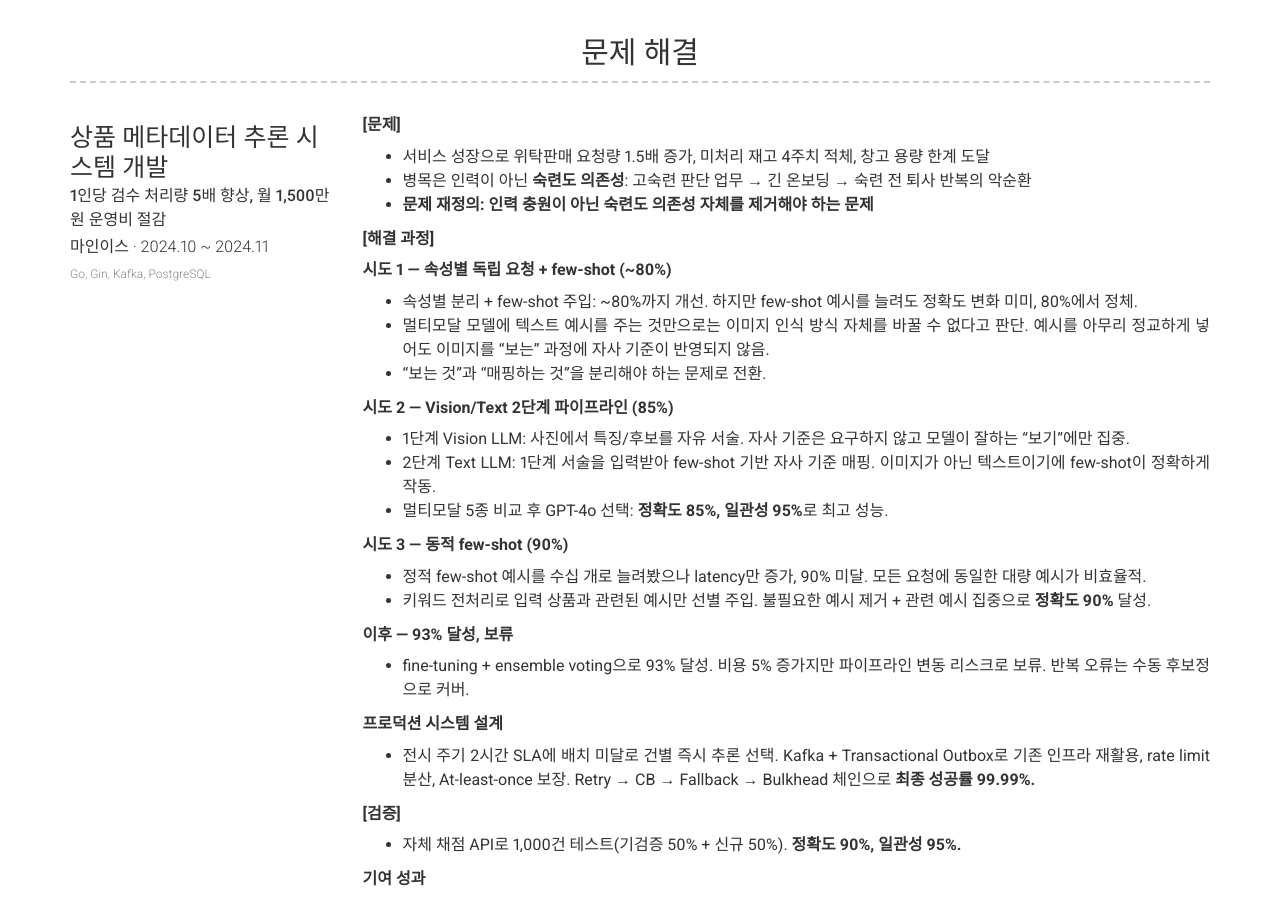
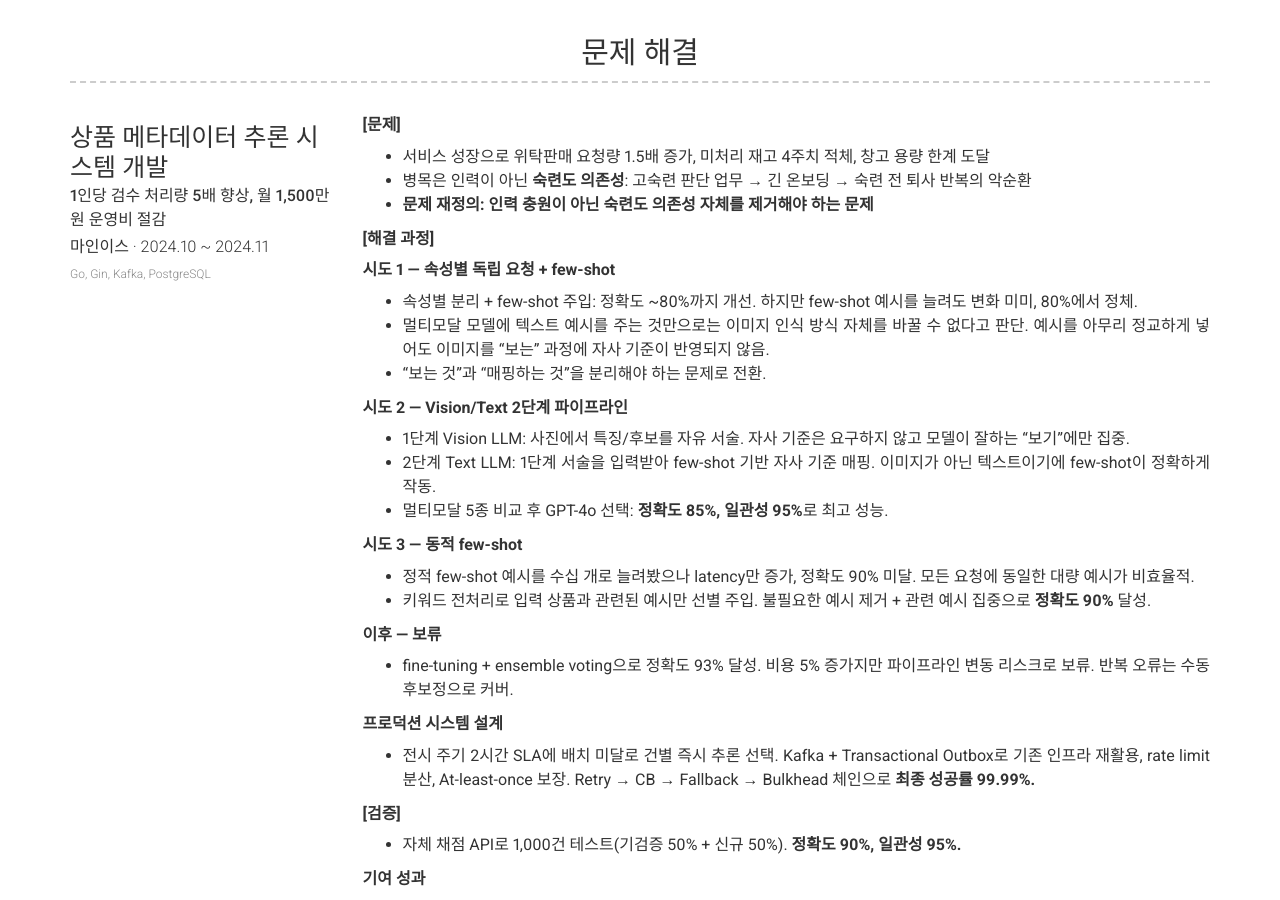
Before and after one commit to toongri/toongri.github.io, a Jekyll site: the page built from index.md, in a window 1280 px wide and 900 px high, scrolled down 843 px. Built offline with Jekyll 4.4.1, drawn with Linux system fonts in a browser that asks for light colours; nearby versions of some CDN libraries.

Commit message:
docs: 시도별 타이틀에서 퍼센트 제거, 불릿에 정확도 표현 통일

```diff
--- a/_config.yml
+++ b/_config.yml
@@ -67,22 +67,22 @@ content:
 
           **[해결 과정]**
 
-          **시도 1 — 속성별 독립 요청 + few-shot (~80%)**
-          - 속성별 분리 + few-shot 주입: ~80%까지 개선. 하지만 few-shot 예시를 늘려도 정확도 변화 미미, 80%에서 정체.
+          **시도 1 — 속성별 독립 요청 + few-shot**
+          - 속성별 분리 + few-shot 주입: 정확도 ~80%까지 개선. 하지만 few-shot 예시를 늘려도 변화 미미, 80%에서 정체.
           - 멀티모달 모델에 텍스트 예시를 주는 것만으로는 이미지 인식 방식 자체를 바꿀 수 없다고 판단. 예시를 아무리 정교하게 넣어도 이미지를 "보는" 과정에 자사 기준이 반영되지 않음.
           - "보는 것"과 "매핑하는 것"을 분리해야 하는 문제로 전환.
 
-          **시도 2 — Vision/Text 2단계 파이프라인 (85%)**
+          **시도 2 — Vision/Text 2단계 파이프라인**
           - 1단계 Vision LLM: 사진에서 특징/후보를 자유 서술. 자사 기준은 요구하지 않고 모델이 잘하는 "보기"에만 집중.
           - 2단계 Text LLM: 1단계 서술을 입력받아 few-shot 기반 자사 기준 매핑. 이미지가 아닌 텍스트이기에 few-shot이 정확하게 작동.
           - 멀티모달 5종 비교 후 GPT-4o 선택: **정확도 85%, 일관성 95%**로 최고 성능.
 
-          **시도 3 — 동적 few-shot (90%)**
-          - 정적 few-shot 예시를 수십 개로 늘려봤으나 latency만 증가, 90% 미달. 모든 요청에 동일한 대량 예시가 비효율적.
+          **시도 3 — 동적 few-shot**
+          - 정적 few-shot 예시를 수십 개로 늘려봤으나 latency만 증가, 정확도 90% 미달. 모든 요청에 동일한 대량 예시가 비효율적.
           - 키워드 전처리로 입력 상품과 관련된 예시만 선별 주입. 불필요한 예시 제거 + 관련 예시 집중으로 **정확도 90%** 달성.
 
-          **이후 — 93% 달성, 보류**
-          - fine-tuning + ensemble voting으로 93% 달성. 비용 5% 증가지만 파이프라인 변동 리스크로 보류. 반복 오류는 수동 후보정으로 커버.
+          **이후 — 보류**
+          - fine-tuning + ensemble voting으로 정확도 93% 달성. 비용 5% 증가지만 파이프라인 변동 리스크로 보류. 반복 오류는 수동 후보정으로 커버.
 
           **프로덕션 시스템 설계**
           - 전시 주기 2시간 SLA에 배치 미달로 건별 즉시 추론 선택. Kafka + Transactional Outbox로 기존 인프라 재활용, rate limit 분산, At-least-once 보장. Retry → CB → Fallback → Bulkhead 체인으로 **최종 성공률 99.99%.**
```
